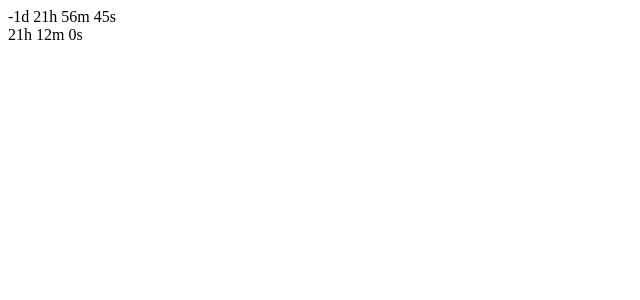
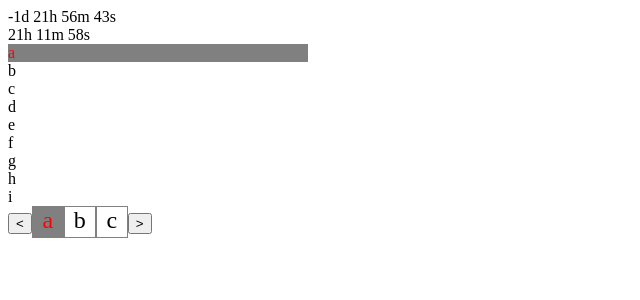
Before and after one commit to its4zahoor/react-playground, a React (Create React App) app: page / in a window 1280 px wide. Shown: the top 300 px of the page, without its empty margins (0-640 px from the left). Built offline with nearby package versions, Linux system fonts and the light colour scheme.

Commit message:
code refactoring

```diff
--- a/src/App.js
+++ b/src/App.js
@@ -1,7 +1,8 @@
 import React from "react";
-// import App from "./imageScroll";
+import ImageScroll from "./imageScroll";
 import useTimer from "./useTimer";
 
+const images = ["a", "b", "c", "d", "e", "f", "g", "h", "i"];
 function App() {
   const startDateTime = new Date(2020, 8, 30, 12, 57, 59, 0); // YYYY (M-1) D H m s ms (start time and date from DB)
   const time = useTimer(startDateTime);
@@ -9,7 +10,12 @@ function App() {
   const time2 = useTimer(startDateTime2);
   return (
     <div>
-      {time} <br /> {time2}
+      <div>
+        {time} <br /> {time2}
+      </div>
+      <div>
+        <ImageScroll images={images} windowSize={3} />
+      </div>
     </div>
   );
 }
--- a/src/imageScroll/index.js
+++ b/src/imageScroll/index.js
@@ -1,13 +1,11 @@
 import React, { useState, useEffect, useRef } from "react";
-
-const images = ["a", "b", "c", "d", "e", "f", "g", "h", "i"];
 
 const selected = {
   backgroundColor: "gray",
   color: "red",
 };
 
-function ImageScroll() {
+function ImageScroll({ images }) {
   const [currentIndex, setCurrentIndex] = useState(0);
   const [scrollView, setScrollView] = useState([]);
   const selectedRef = useRef(null);
@@ -20,7 +18,7 @@ function ImageScroll() {
       return images.slice(currentIndex - 1, currentIndex + 2);
     };
     if (!selectedRef.current) setScrollView(getScrollView());
-  }, [currentIndex]);
+  }, [images, currentIndex]);
 
   const onNext = () => {
     selectedRef.current = null;
@@ -47,6 +45,7 @@ function ImageScroll() {
       <button onClick={onBack}>&lt;</button>
       {scrollView.map((x) => (
         <div
+          key={x}
           className="scrollView"
           style={images[currentIndex] === x ? selected : null}
           onClick={(_) => handleSelected(_, x)}
```
